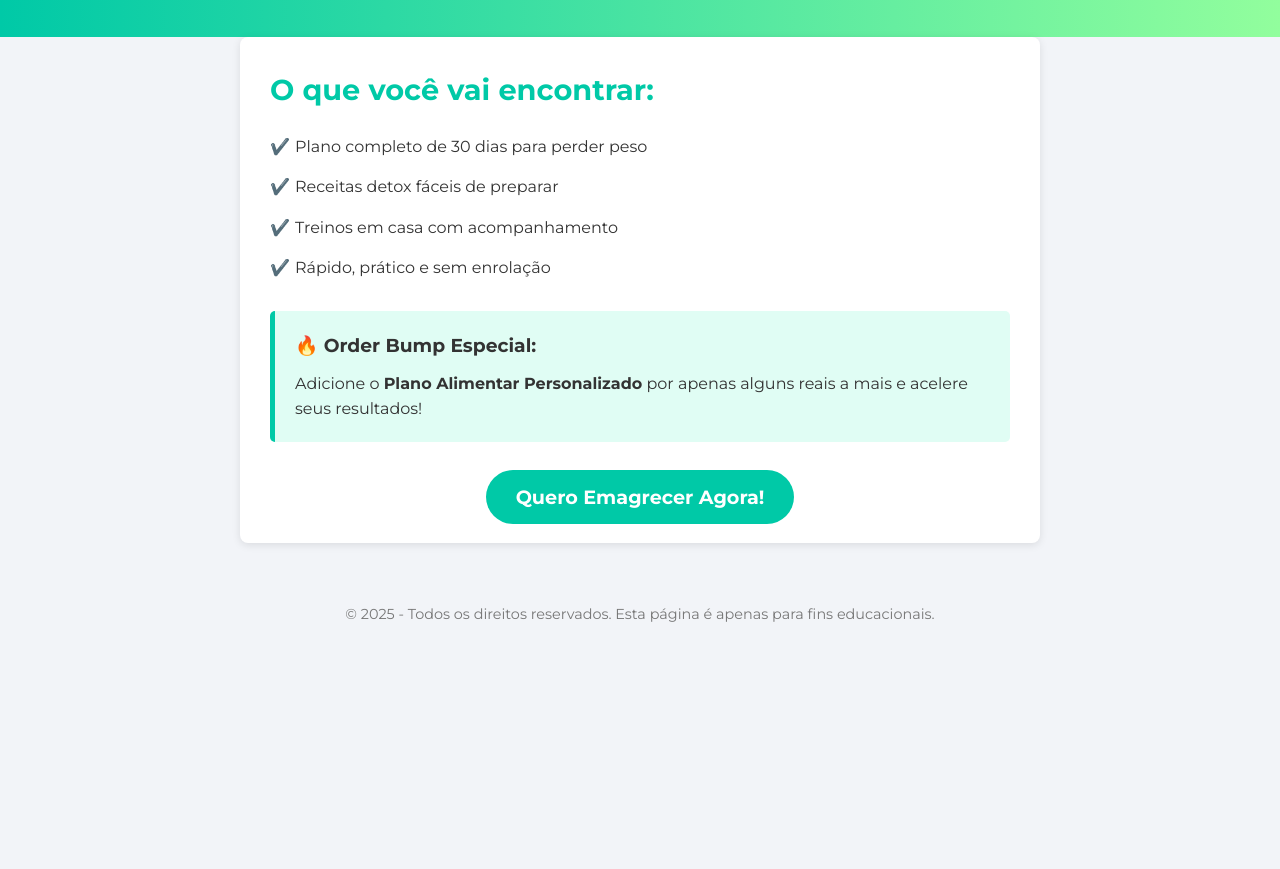
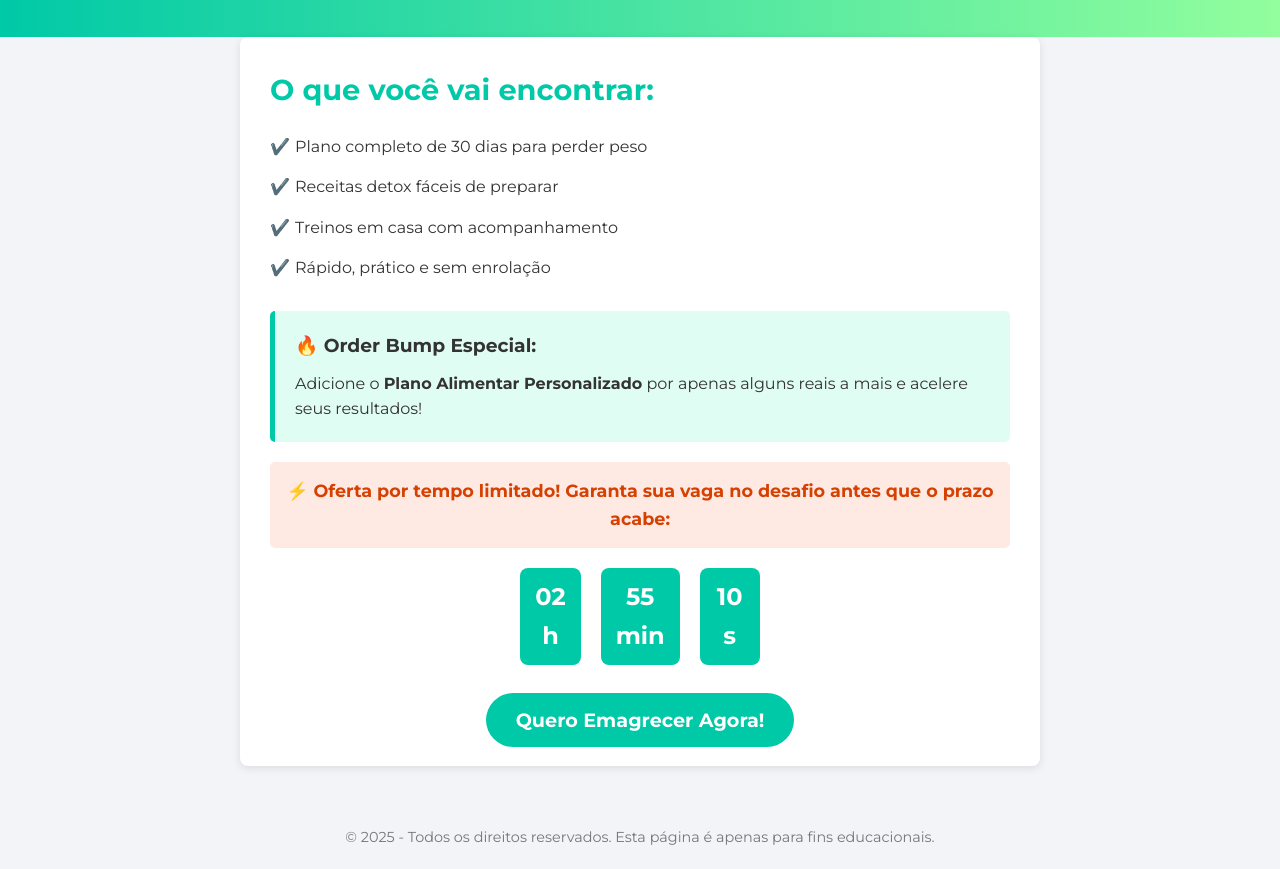
Before and after one commit to vidasaudavel1/saud-vel-, a plain HTML site: page index.html in a window 1280 px wide. Shown: the part 178-1047 px from the top of the page. Before the commit the page ends 824 px from the top, so only its background shows below. Drawn offline with Linux system fonts and the light colour scheme.

Commit message:
index.html

```diff
--- a/index.html
+++ b/index.html
@@ -5,6 +5,26 @@
   <meta name="viewport" content="width=device-width, initial-scale=1.0"/>
   <title>Desafio 30 Dias - Emagreça em Casa</title>
   <link href="https://fonts.googleapis.com/css2?family=Montserrat:wght@400;600;700&display=swap" rel="stylesheet">
+
+  <!-- Facebook Pixel Code -->
+  <script>
+    !function(f,b,e,v,n,t,s)
+    {if(f.fbq)return;n=f.fbq=function(){n.callMethod?
+    n.callMethod.apply(n,arguments):n.queue.push(arguments)};
+    if(!f._fbq)f._fbq=n;n.push=n;n.loaded=!0;n.version='2.0';
+    n.queue=[];t=b.createElement(e);t.async=!0;
+    t.src='https://connect.facebook.net/en_US/fbevents.js';
+    s=b.getElementsByTagName(e)[0];
+    s.parentNode.insertBefore(t,s)}(window, document,'script');
+
+    fbq('init', '583516761472887');
+    fbq('track', 'PageView');
+  </script>
+  <noscript><img height="1" width="1" style="display:none"
+    src="https://www.facebook.com/tr?id=583516761472887&ev=PageView&noscript=1"
+  /></noscript>
+  <!-- End Facebook Pixel Code -->
+
   <style>
     * {
       margin: 0;
@@ -73,6 +93,47 @@
       left: 0;
     }
 
+    .orderbump {
+      margin-top: 30px;
+      background: #e0fdf4;
+      padding: 20px;
+      border-left: 5px solid #00c9a7;
+      border-radius: 5px;
+    }
+
+    .orderbump h3 {
+      margin-bottom: 10px;
+    }
+
+    .promo {
+      background: #ffe9e3;
+      padding: 15px;
+      border-radius: 5px;
+      margin: 20px 0;
+      text-align: center;
+      font-size: 1.1em;
+      color: #d64000;
+      font-weight: bold;
+    }
+
+    .countdown {
+      display: flex;
+      justify-content: center;
+      gap: 20px;
+      font-size: 1.5em;
+      font-weight: bold;
+      margin-bottom: 20px;
+    }
+
+    .countdown div {
+      background: #00c9a7;
+      color: #fff;
+      padding: 10px 15px;
+      border-radius: 8px;
+      min-width: 60px;
+      text-align: center;
+    }
+
     .cta {
       text-align: center;
       margin-top: 40px;
@@ -91,18 +152,6 @@
 
     .cta a:hover {
       background: #00b396;
-    }
-
-    .orderbump {
-      margin-top: 30px;
-      background: #e0fdf4;
-      padding: 20px;
-      border-left: 5px solid #00c9a7;
-      border-radius: 5px;
-    }
-
-    .orderbump h3 {
-      margin-bottom: 10px;
     }
 
     footer {
@@ -134,8 +183,18 @@
       <p>Adicione o <strong>Plano Alimentar Personalizado</strong> por apenas alguns reais a mais e acelere seus resultados!</p>
     </div>
 
+    <div class="promo">
+      ⚡ Oferta por tempo limitado! Garanta sua vaga no desafio antes que o prazo acabe:
+    </div>
+
+    <div class="countdown" id="countdown">
+      <div><span id="hours">00</span><br>h</div>
+      <div><span id="minutes">00</span><br>min</div>
+      <div><span id="seconds">00</span><br>s</div>
+    </div>
+
     <div class="cta">
-      <a href="https://kirvano.com/checkout/SEULINKAQUI" target="_blank">Quero Emagrecer Agora!</a>
+      <a href="https://pay.kirvano.com/c56a478d-6f5d-4359-84ac-e9feb07254c1" target="_blank">Quero Emagrecer Agora!</a>
     </div>
   </section>
 
@@ -143,5 +202,26 @@
     © 2025 - Todos os direitos reservados. Esta página é apenas para fins educacionais.
   </footer>
 
+  <script>
+    // Countdown até 23h59 de hoje
+    function updateCountdown() {
+      const now = new Date();
+      const deadline = new Date();
+      deadline.setHours(23, 59, 59, 999);
+
+      const total = deadline - now;
+      const seconds = Math.floor((total / 1000) % 60);
+      const minutes = Math.floor((total / 1000 / 60) % 60);
+      const hours = Math.floor((total / (1000 * 60 * 60)) % 24);
+
+      document.getElementById("hours").textContent = String(hours).padStart(2, '0');
+      document.getElementById("minutes").textContent = String(minutes).padStart(2, '0');
+      document.getElementById("seconds").textContent = String(seconds).padStart(2, '0');
+    }
+
+    setInterval(updateCountdown, 1000);
+    updateCountdown();
+  </script>
+
 </body>
 </html>
```
